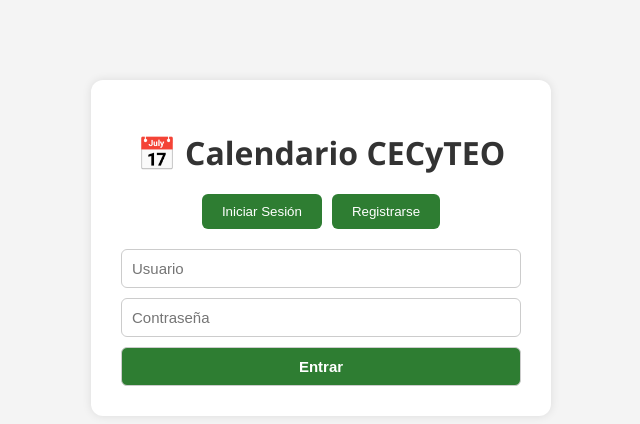
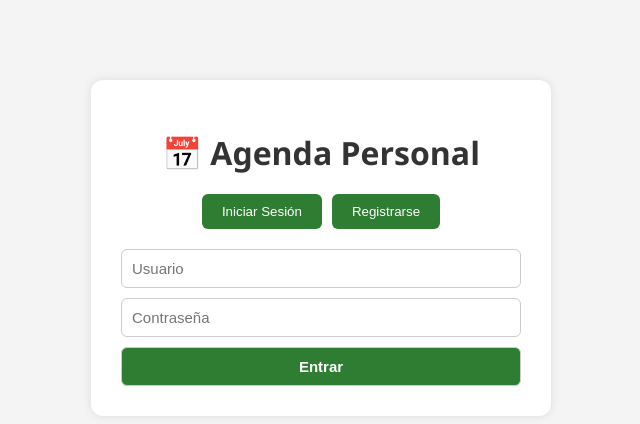
Before and after one commit to susy29/calendario_app, a website: page public/index.html in a window 1280 px wide. Shown: the whole page, without its empty margins (319-959 px from the left). Drawn offline with Linux system fonts and the light colour scheme.

Commit message:
Update index.html

```diff
--- a/public/index.html
+++ b/public/index.html
@@ -7,7 +7,7 @@
 </head>
 <body>
   <div class="login-wrapper">
-    <h1>📅 Calendario CECyTEO</h1>
+    <h1>📅 Agenda Personal</h1>
     <div class="login-tabs">
       <button onclick="cambiarFormulario('login')">Iniciar Sesión</button>
       <button onclick="cambiarFormulario('registro')">Registrarse</button>
```
